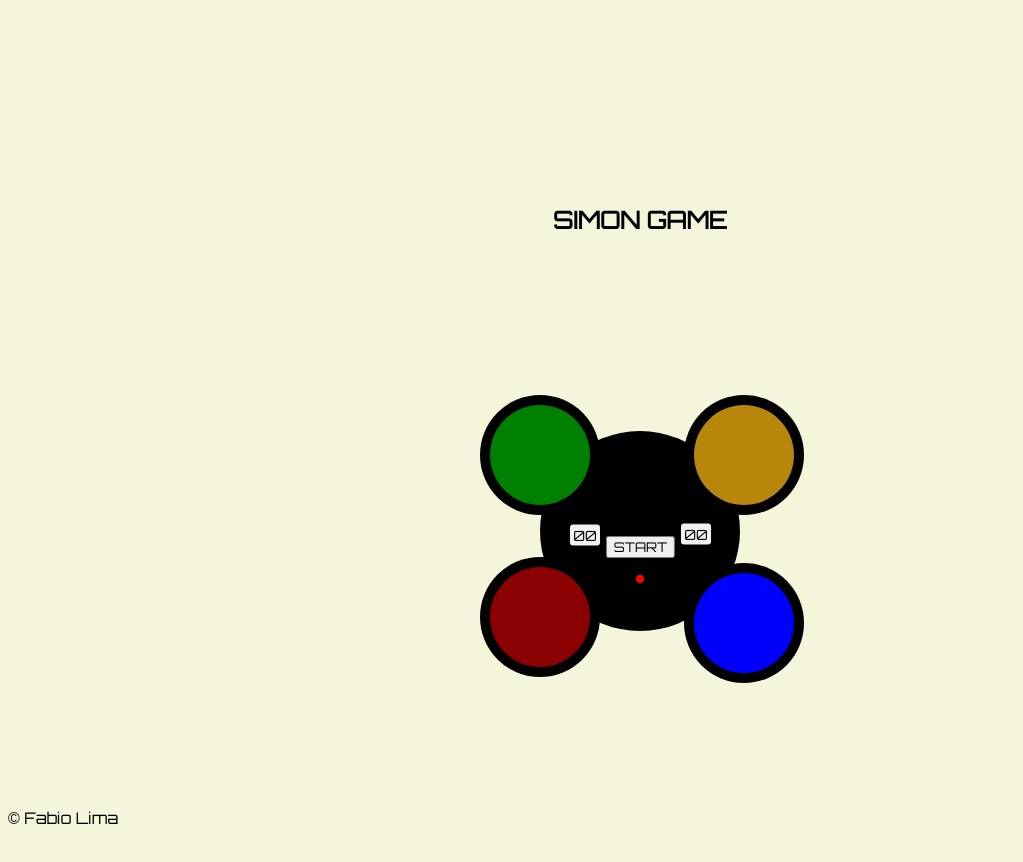
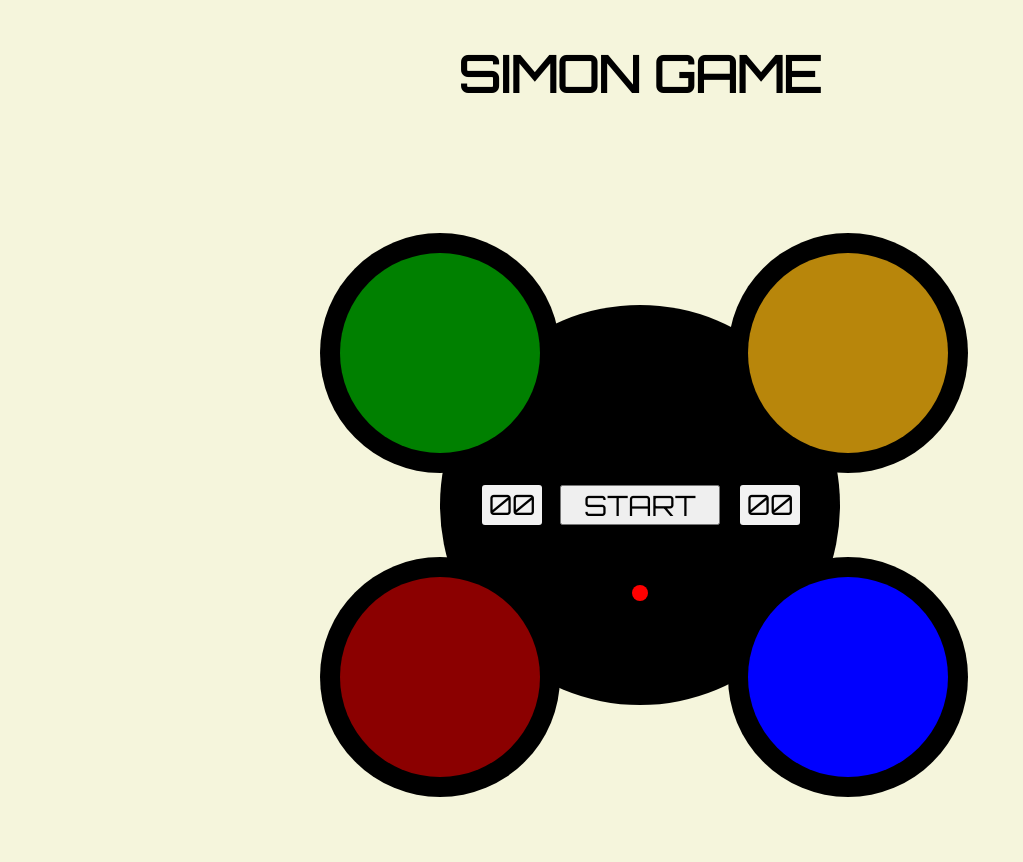
Before and after one commit to Fabiosdl/Simon_Says, a plain HTML site: page index.html in a window 1280 px wide. Shown: the whole page, without its empty margins (0-1023 px from the left). After the commit the page ends 816 px from the top, so only its background shows below. Drawn offline with Linux system fonts and the light colour scheme.

Commit message:
testing new size

```diff
--- a/index.html
+++ b/index.html
@@ -25,7 +25,7 @@
 </head>
 <body>
    <div class="wrapper" draggable="true">
-      <h2><b>SIMON GAME</b></h2>
+      <h1><b>SIMON GAME</b></h1>
       <div class="console">
          <div class="blackcircle1">
             <div class="circle1"></div>
@@ -49,7 +49,6 @@
          <div class="on"></div>
       </div>
    </div>
-   <footer>&copy; Fabio Lima</footer>
    <script src="simonGame.js"></script>
 </body>
 </html>
--- a/simonGame.css
+++ b/simonGame.css
@@ -6,29 +6,30 @@
 .wrapper{
     display: flex;
     flex-direction: column;
-    justify-content:space-evenly;
+    justify-content:flex-start;
     align-items: center;
     height: 100vh;
+    overflow:hidden;
+}
+h1 {
+    font-size: 50px;
+    margin-bottom: 200px;
 }
 .console{
     position: relative;
     background-color: black;
-    width: 200px;
-    height: 200px;
+    min-width: 400px;
+    height: 400px;
     border-radius:50%;
 }
-.buttons-container{
-    position:absolute;
-}
-
 .blackcircle1, .blackcircle2,
 .blackcircle3, .blackcircle4 {
     display: flex;
     justify-content: center;
     align-items: center;
     background-color: black;
-    width: 120px;
-    height: 120px;
+    width: 240px;
+    height: 240px;
     border-radius: 50%;
 }
 
@@ -42,13 +43,14 @@
     transform: translate(120%,-230%);
 }
 .blackcircle4{
-    transform: translate(120%,-190%);
+    transform: translate(120%,-195%);
 }
 .circle1, .circle2,
 .circle3, .circle4{
-    width: 100px;
-    height: 100px;
+    width: 200px;
+    height: 200px;
     border-radius: 50%;
+    cursor: pointer;
 }
 .circle1 {
     background-color: green;
@@ -64,38 +66,34 @@
 }
 
 .button{
-    border-radius: px;
-    transform: translate(95%,-1800%);
+    border-radius: none;
+    transform: translate(75%,-2050%);
     cursor: pointer;
+    width: 160px;
+    height: 40px;
+    font-size: 28px;
 }
-.turn2 {
+.turn, .turn2 {
     display: flex;
     justify-content: center;
     align-items: center;
-    font-size: 14px;
-    width:20px;
-    height:11px;
+    font-size: 28px;
+    width:50px;
+    height:30px;
     background-color: #f2f2f2;
     padding: 5px;
     border-radius: 3px;
-    transform: translate(100%,-1840%);
-  }
-  .turn {
-    display: flex;
-    font-size: 14px;
-    width:20px;
-    height:11px;
-    justify-content: center;
-    align-items: center;
-    background-color: #f2f2f2;
-    padding: 5px;
-    border-radius: 3px;
-    transform: translate(470%,-2050%);
+}
+.turn {
+    transform: translate(500%,-2150%);
+}
+.turn2{
+    transform: translate(70%,-1950%);
 }
 .on{
     background-color: red;
-    width:8px;
-    height:8px;
+    width:16px;
+    height: 16px;
     border-radius: 50%;
     transform: translate(1200%, -5000%);
 }
```
